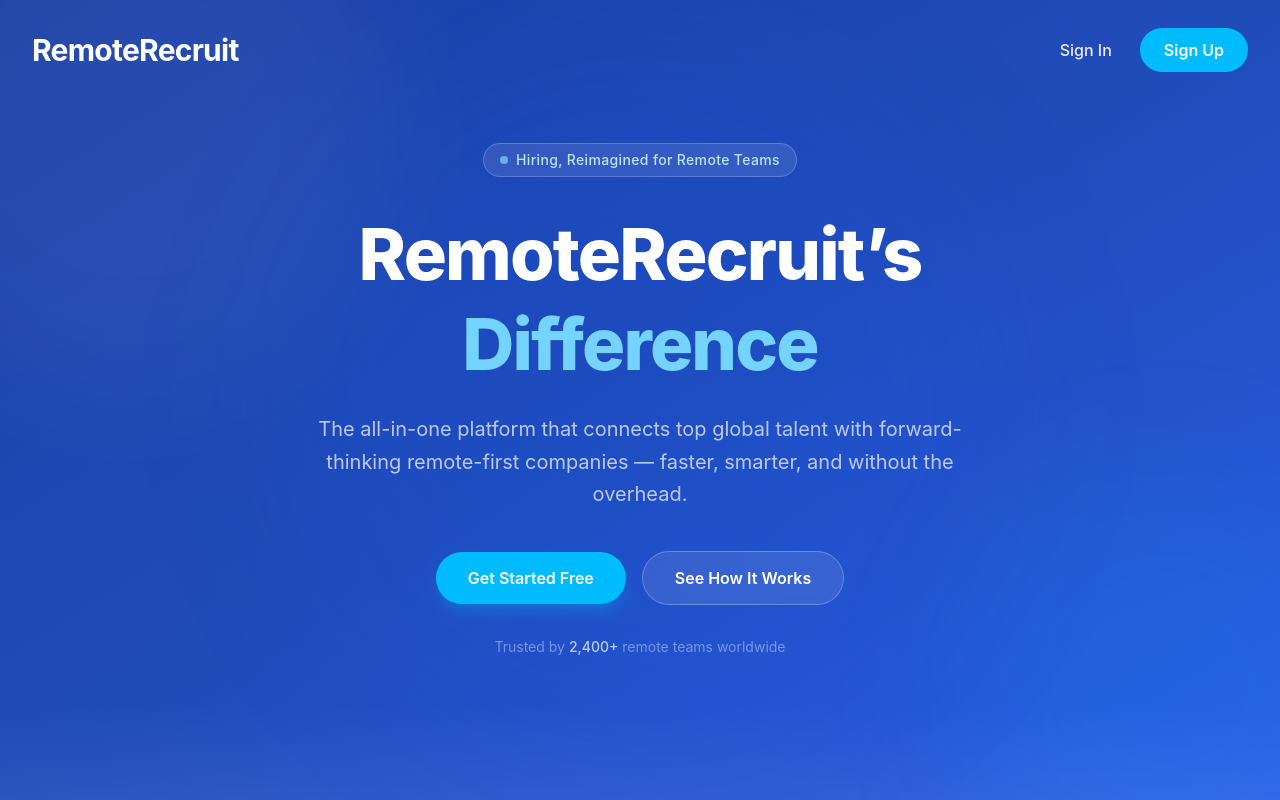
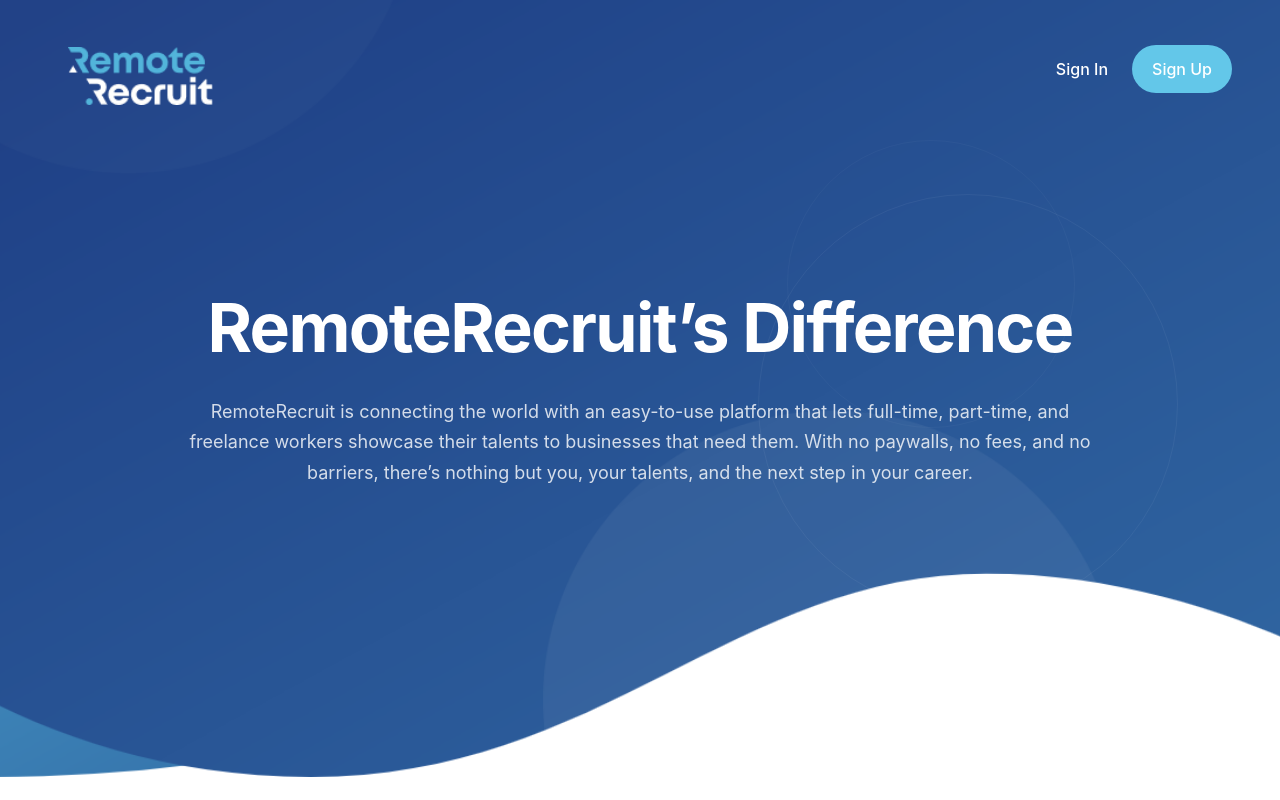
Before and after one commit to Zarif207/Remote-Recruit, a React (Vite) app: page / in a window 1280 px wide. Built offline with nearby package versions, Linux system fonts and the light colour scheme.

Commit message:
Hero and Navbar components for improved layout and styling

```diff
--- a/src/components/Hero/Hero.jsx
+++ b/src/components/Hero/Hero.jsx
@@ -1,107 +1,137 @@
-import Container from "../common/Container";
+import HeroBg from "../../assets/images/HERO.png";
 
 /**
  * Hero
- * Full-viewport section with a deep-blue gradient background.
- * Decorative blurred circles give the section visual depth without
- * adding external assets.
  *
- * Headline: "RemoteRecruit's Difference"
- * Sub-copy, badge, and CTA buttons follow a modern SaaS pattern.
+ * Background: HERO.png (existing asset — wave + gradient baked in).
+ * Content:    heading + paragraph, centered horizontally, pushed down
+ *             below the navbar with enough top padding to match Figma.
  */
 const Hero = () => {
   return (
     <section
-      className="relative min-h-screen flex items-center justify-center overflow-hidden bg-[#1A40A8]"
+      className="relative w-full overflow-hidden"
       aria-labelledby="hero-heading"
     >
-      {/* ── Background gradient overlay ── */}
-      <div
-        className="absolute inset-0 bg-gradient-to-br from-[#1A3FA6] via-[#204CBA] to-[#2B5CE6]"
+      {/* ── Background image ────────────────────────────────────────────
+          object-cover  → fills the section without stretching
+          object-top    → keeps the blue sky area at the top; wave anchors
+                          to the bottom naturally
+          pointer-events-none + select-none → purely decorative
+      ─────────────────────────────────────────────────────────────── */}
+      <img
+        src={HeroBg}
+        alt=""
         aria-hidden="true"
+        className="absolute inset-0 w-full h-full object-cover object-[center_20%]
+                   pointer-events-none select-none"
       />
 
-      {/* ── Decorative blurred blobs ── */}
+      {/* ── Decorative circles ──────────────────────────────────────────
+          Faint ring circles on the right side — match Figma.
+          No fill; border-only at very low opacity so they never compete
+          with text readability.
+      ─────────────────────────────────────────────────────────────── */}
       <div
         aria-hidden="true"
-        className="absolute -top-32 -left-32 w-[520px] h-[520px] rounded-full bg-white/5 blur-3xl"
+        className="absolute right-[8%] top-[25%]
+                   w-80 h-80 lg:w-[420px] lg:h-[420px]
+                   rounded-full border border-white/20 opacity-25"
       />
       <div
         aria-hidden="true"
-        className="absolute -bottom-24 -right-24 w-[420px] h-[420px] rounded-full bg-sky-400/10 blur-3xl"
-      />
-      <div
-        aria-hidden="true"
-        className="absolute top-1/2 left-1/2 -translate-x-1/2 -translate-y-1/2 w-[700px] h-[700px] rounded-full bg-blue-600/10 blur-[80px]"
+        className="absolute right-[16%] top-[18%]
+                   w-52 h-52 lg:w-72 lg:h-72
+                   rounded-full border border-white/15 opacity-20"
       />
 
-      {/* ── Content ── */}
-      <Container className="relative z-10">
-        <div className="text-center max-w-4xl mx-auto px-2">
+      {/* ── Content ─────────────────────────────────────────────────────
+          Outer wrapper: full width, horizontal padding mirrors the navbar.
+          px-8 lg:px-12 keeps left/right edges aligned with the navbar logo
+          and actions above it.
 
-          {/* Badge */}
-          <div className="inline-flex items-center gap-2 bg-white/10 backdrop-blur-sm border border-white/20 rounded-full px-4 py-1.5 mb-8">
-            <span className="w-2 h-2 rounded-full bg-sky-300 animate-pulse" aria-hidden="true" />
-            <span className="text-sky-200 text-sm font-medium tracking-wide">
-              Hiring, Reimagined for Remote Teams
-            </span>
-          </div>
+          pt-52 md:pt-56 lg:pt-60
+            Navbar is ~90px tall (logo 40px + py-7 ~28px top/bottom).
+            We need ~150–180px of extra breathing room below it to match
+            the Figma vertical position of the heading.
 
-          {/* Main heading */}
+          pb-56 md:pb-64 lg:pb-72
+            Generous bottom padding lets the wave image show fully beneath
+            the text without any clipping.
+      ─────────────────────────────────────────────────────────────── */}
+      <div
+        className="relative z-10 w-full
+                   px-8 lg:px-12
+                   pt-52 md:pt-56 lg:pt-[290px]
+                   pb-56 md:pb-64 lg:pb-72"
+      >
+        {/* ── Inner content cap ───────────────────────────────────────
+            max-w-[1200px] from the spec — wider than the previous max-w-3xl
+            (~768px) so heading has room and paragraph fills ~900px.
+            mx-auto centres within the padded wrapper.
+        ─────────────────────────────────────────────────────────────── */}
+        <div className="max-w-[1200px] mx-auto text-center">
+
+          {/* ── Heading ─────────────────────────────────────────────────
+              text-[48px] sm:text-[60px] lg:text-[72px]
+                Explicit pixel sizes guarantee we hit 72 px on desktop
+                regardless of the Tailwind scale step rounding.
+
+              leading-[1.1]
+                Tight line-height from the spec — the heading should feel
+                compact and strong.
+
+              font-bold (700) matches the Figma weight.
+
+              whitespace-nowrap lg:whitespace-nowrap
+                Prevents the heading from wrapping to two lines on desktop
+                viewport widths. It is allowed to wrap on small screens
+                (removed on <lg so it doesn't overflow on tablet/mobile).
+
+              tracking-tight
+                Slight negative letter-spacing for a polished display feel.
+          ─────────────────────────────────────────────────────────────── */}
           <h1
             id="hero-heading"
-            className="text-white font-extrabold leading-tight tracking-tight
-                       text-4xl sm:text-5xl md:text-6xl lg:text-7xl"
+            className="text-white font-bold tracking-tight leading-[1.1]
+                       text-[48px] sm:text-[60px] lg:text-[68px]
+                       lg:whitespace-nowrap
+                       mb-8"
           >
-            RemoteRecruit&rsquo;s{" "}
-            <span className="text-sky-300">Difference</span>
+            RemoteRecruit&rsquo;s Difference
           </h1>
 
-          {/* Sub-heading */}
-          <p className="mt-6 text-white/70 text-base sm:text-lg md:text-xl max-w-2xl mx-auto leading-relaxed">
-            The all-in-one platform that connects top global talent with
-            forward-thinking remote-first companies — faster, smarter, and
-            without the overhead.
+          {/* ── Paragraph ───────────────────────────────────────────────
+              max-w-[900px]
+                Spec value. Previously max-w-xl (~560 px) caused 6–8 line
+                wrapping; 900 px produces ~4 lines as intended.
+
+              text-white/80
+                Slightly dimmed white — matches Figma opacity on the copy.
+
+              text-[17px] lg:text-[18px]
+                Slightly larger than default text-base (16 px) to match
+                the Figma body copy scale.
+
+              leading-[1.7]
+                Spec value — noticeably more open than leading-relaxed (1.625).
+
+              mx-auto + text-center
+                Centres the block and the text within it.
+          ─────────────────────────────────────────────────────────────── */}
+          <p
+            className="text-white/80 text-[17px] lg:text-[18px]
+                       leading-[1.7] max-w-[920px] mx-auto text-center"
+          >
+            RemoteRecruit is connecting the world with an easy-to-use platform
+            that lets full-time, part-time, and freelance workers showcase their
+            talents to businesses that need them. With no paywalls, no fees, and
+            no barriers, there&rsquo;s nothing but you, your talents, and the
+            next step in your career.
           </p>
 
-          {/* CTA buttons */}
-          <div className="mt-10 flex flex-col sm:flex-row items-center justify-center gap-4">
-            <a
-              href="#signup"
-              className="w-full sm:w-auto inline-flex items-center justify-center
-                         bg-sky-400 hover:bg-sky-300 text-white font-semibold
-                         px-8 py-3.5 rounded-full text-base
-                         transition-all duration-200 hover:scale-105 active:scale-95
-                         shadow-lg shadow-sky-500/30
-                         focus-visible:outline-none focus-visible:ring-2 focus-visible:ring-white"
-            >
-              Get Started Free
-            </a>
-            <a
-              href="#features"
-              className="w-full sm:w-auto inline-flex items-center justify-center
-                         bg-white/10 hover:bg-white/20 backdrop-blur-sm
-                         border border-white/25 text-white font-semibold
-                         px-8 py-3.5 rounded-full text-base
-                         transition-all duration-200 hover:scale-105 active:scale-95
-                         focus-visible:outline-none focus-visible:ring-2 focus-visible:ring-white"
-            >
-              See How It Works
-            </a>
-          </div>
-
-          {/* Social proof */}
-          <p className="mt-8 text-white/40 text-sm">
-            Trusted by <span className="text-white/70 font-medium">2,400+</span> remote teams worldwide
-          </p>
         </div>
-      </Container>
-
-      {/* ── Bottom fade into white/next section ── */}
-      <div
-        aria-hidden="true"
-        className="absolute bottom-0 left-0 w-full h-24 bg-gradient-to-t from-white/5 to-transparent"
-      />
+      </div>
     </section>
   );
 };
--- a/src/components/Navbar/Navbar.jsx
+++ b/src/components/Navbar/Navbar.jsx
@@ -1,118 +1,150 @@
 import { useState, useEffect, useRef } from "react";
-import Container from "../common/Container";
+import Logo from "../../assets/images/Logo.png";
 
-/**
- * Navbar
- * – Desktop: logo left, Sign In link + Sign Up pill button right
- * – Mobile:  logo left, hamburger right → slide-down drawer with same links
- * – Positioned absolute over the Hero (z-50) so the hero fills the full
- *   viewport without a gap at the top.
- */
 const Navbar = () => {
   const [menuOpen, setMenuOpen] = useState(false);
-  const drawerRef = useRef(null);
+  const navRef = useRef(null);
 
-  // Close drawer on outside click
   useEffect(() => {
-    const handleClickOutside = (e) => {
-      if (drawerRef.current && !drawerRef.current.contains(e.target)) {
+    const onOutsideClick = (e) => {
+      if (navRef.current && !navRef.current.contains(e.target)) {
         setMenuOpen(false);
       }
     };
-    if (menuOpen) document.addEventListener("mousedown", handleClickOutside);
-    return () => document.removeEventListener("mousedown", handleClickOutside);
+    if (menuOpen) document.addEventListener("mousedown", onOutsideClick);
+    return () => document.removeEventListener("mousedown", onOutsideClick);
   }, [menuOpen]);
 
-  // Close drawer on Escape key
   useEffect(() => {
-    const handleKey = (e) => {
-      if (e.key === "Escape") setMenuOpen(false);
-    };
-    document.addEventListener("keydown", handleKey);
-    return () => document.removeEventListener("keydown", handleKey);
+    const onKey = (e) => e.key === "Escape" && setMenuOpen(false);
+    document.addEventListener("keydown", onKey);
+    return () => document.removeEventListener("keydown", onKey);
   }, []);
 
-  const navLinks = (
-    <>
-      <a
-        href="#signin"
-        className="text-white/90 font-medium hover:text-white transition-colors duration-200"
-        onClick={() => setMenuOpen(false)}
-      >
-        Sign In
-      </a>
-      <a
-        href="#signup"
-        className="inline-block bg-sky-400 hover:bg-sky-300 text-white font-semibold px-6 py-2.5 rounded-full transition-all duration-200 hover:scale-105 active:scale-95 focus-visible:outline-none focus-visible:ring-2 focus-visible:ring-white"
-        onClick={() => setMenuOpen(false)}
-      >
-        Sign Up
-      </a>
-    </>
-  );
-
   return (
-    <header className="absolute top-0 left-0 w-full z-50" ref={drawerRef}>
-      <Container>
+    <header ref={navRef} className="absolute top-0 left-0 w-full z-50">
+      {/*
+        Using a full-bleed inner div instead of the shared Container so we can
+        control horizontal padding independently from the rest of the page.
+        px-8 lg:px-12 gives the tighter edge-to-content gap visible in Figma
+        while still being responsive.
+      */}
+      {/* max-w-[1440px] caps the navbar rail; px-12 = 48 px on desktop */}
+      <div className="w-full max-w-[1440px] mx-auto px-4 sm:px-8 lg:px-12">
         <nav
-          className="flex items-center justify-between py-5 md:py-7"
+          className="flex items-center justify-between pt-8 pb-4"
           aria-label="Main navigation"
         >
-          {/* Logo */}
+          {/* ── Logo ──────────────────────────────────────────────────────
+              w-[200px] puts the logo at ~200 px wide on desktop.
+              h-auto preserves the original aspect ratio — no cropping.
+              Previously h-10 (40 px tall) made it appear tiny.
+          ─────────────────────────────────────────────────────────────── */}
           <a
             href="/"
-            className="text-white text-2xl md:text-3xl font-bold tracking-tight focus-visible:outline-none focus-visible:ring-2 focus-visible:ring-white rounded"
             aria-label="RemoteRecruit home"
+            className="mt-[15px] ml-[20px] focus-visible:outline-none focus-visible:ring-2 focus-visible:ring-white rounded"
           >
-            RemoteRecruit
+            <img
+              src={Logo}
+              alt="RemoteRecruit logo"
+              className="w-[145px] h-auto object-contain"
+            />
           </a>
 
-          {/* Desktop links */}
-          <div className="hidden md:flex items-center gap-7" role="list">
-            {navLinks}
+          {/* ── Desktop actions ───────────────────────────────────────────
+              gap-5 keeps Sign In and Sign Up visually close together on
+              the right side without too much separation.
+          ─────────────────────────────────────────────────────────────── */}
+          <div className="hidden md:flex items-center gap-5">
+            {/*
+              Sign In: text-base (16 px) to balance the larger logo.
+              font-medium matches the Figma weight.
+            */}
+            <a
+              href="#signin"
+              className="text-white text-base font-medium hover:opacity-80
+                         transition-opacity duration-200
+                         focus-visible:outline-none focus-visible:ring-2
+                         focus-visible:ring-white rounded px-1"
+            >
+              Sign In
+            </a>
+
+            {/*
+              Sign Up button:
+              - bg-[#63C7E9]  → exact teal from the spec
+              - w-[100px] h-[48px] → spec dimensions
+              - rounded-full  → full pill
+              - flex items-center justify-center → centres text inside fixed dimensions
+              - font-medium (500) matches Figma weight
+              - hover:brightness-110 + hover:scale-105 = lift interaction
+            */}
+            <a
+              href="#signup"
+              className="flex items-center justify-center
+                         w-[100px] h-[48px] rounded-full
+                         bg-[#63C7E9] hover:brightness-110 hover:scale-105 active:scale-95
+                         text-white text-base font-medium
+                         transition-all duration-200
+                         focus-visible:outline-none focus-visible:ring-2 focus-visible:ring-white"
+            >
+              Sign Up
+            </a>
           </div>
 
-          {/* Mobile hamburger */}
+          {/* ── Mobile hamburger ──────────────────────────────────────── */}
           <button
-            className="md:hidden flex flex-col justify-center items-center w-10 h-10 gap-1.5 focus-visible:outline-none focus-visible:ring-2 focus-visible:ring-white rounded"
+            className="md:hidden flex flex-col justify-center items-center w-10 h-10 gap-[5px]
+                       focus-visible:outline-none focus-visible:ring-2 focus-visible:ring-white rounded"
             aria-label={menuOpen ? "Close menu" : "Open menu"}
             aria-expanded={menuOpen}
             aria-controls="mobile-menu"
-            onClick={() => setMenuOpen((prev) => !prev)}
+            onClick={() => setMenuOpen((v) => !v)}
           >
             <span
-              className={`block w-6 h-0.5 bg-white transition-all duration-300 origin-center ${
-                menuOpen ? "rotate-45 translate-y-2" : ""
-              }`}
+              className={`block w-6 h-0.5 bg-white transition-all duration-300 origin-center
+                          ${menuOpen ? "rotate-45 translate-y-[7px]" : ""}`}
             />
             <span
-              className={`block w-6 h-0.5 bg-white transition-all duration-300 ${
-                menuOpen ? "opacity-0 scale-x-0" : ""
-              }`}
+              className={`block w-6 h-0.5 bg-white transition-all duration-300
+                          ${menuOpen ? "opacity-0 scale-x-0" : ""}`}
             />
             <span
-              className={`block w-6 h-0.5 bg-white transition-all duration-300 origin-center ${
-                menuOpen ? "-rotate-45 -translate-y-2" : ""
-              }`}
+              className={`block w-6 h-0.5 bg-white transition-all duration-300 origin-center
+                          ${menuOpen ? "-rotate-45 -translate-y-[7px]" : ""}`}
             />
           </button>
         </nav>
-      </Container>
+      </div>
 
-      {/* Mobile drawer */}
+      {/* ── Mobile slide-down drawer ─────────────────────────────────── */}
       <div
         id="mobile-menu"
         role="region"
         aria-label="Mobile navigation"
-        className={`md:hidden overflow-hidden transition-all duration-300 ease-in-out ${
-          menuOpen ? "max-h-48 opacity-100" : "max-h-0 opacity-0"
-        }`}
+        className={`md:hidden overflow-hidden transition-all duration-300 ease-in-out
+                    ${menuOpen ? "max-h-40 opacity-100" : "max-h-0 opacity-0"}`}
       >
-        <Container>
-          <div className="flex flex-col gap-4 pb-6 pt-2">
-            {navLinks}
-          </div>
-        </Container>
+        <div className="px-8 pb-6 flex flex-col gap-4">
+          <a
+            href="#signin"
+            className="text-white text-sm font-medium hover:opacity-80 transition-opacity duration-200"
+            onClick={() => setMenuOpen(false)}
+          >
+            Sign In
+          </a>
+          <a
+            href="#signup"
+            className="flex items-center justify-center
+                       w-[100px] h-[44px] rounded-full
+                       bg-[#63C7E9] text-white text-sm font-medium
+                       transition-all duration-200 hover:brightness-110"
+            onClick={() => setMenuOpen(false)}
+          >
+            Sign Up
+          </a>
+        </div>
       </div>
     </header>
   );
```
